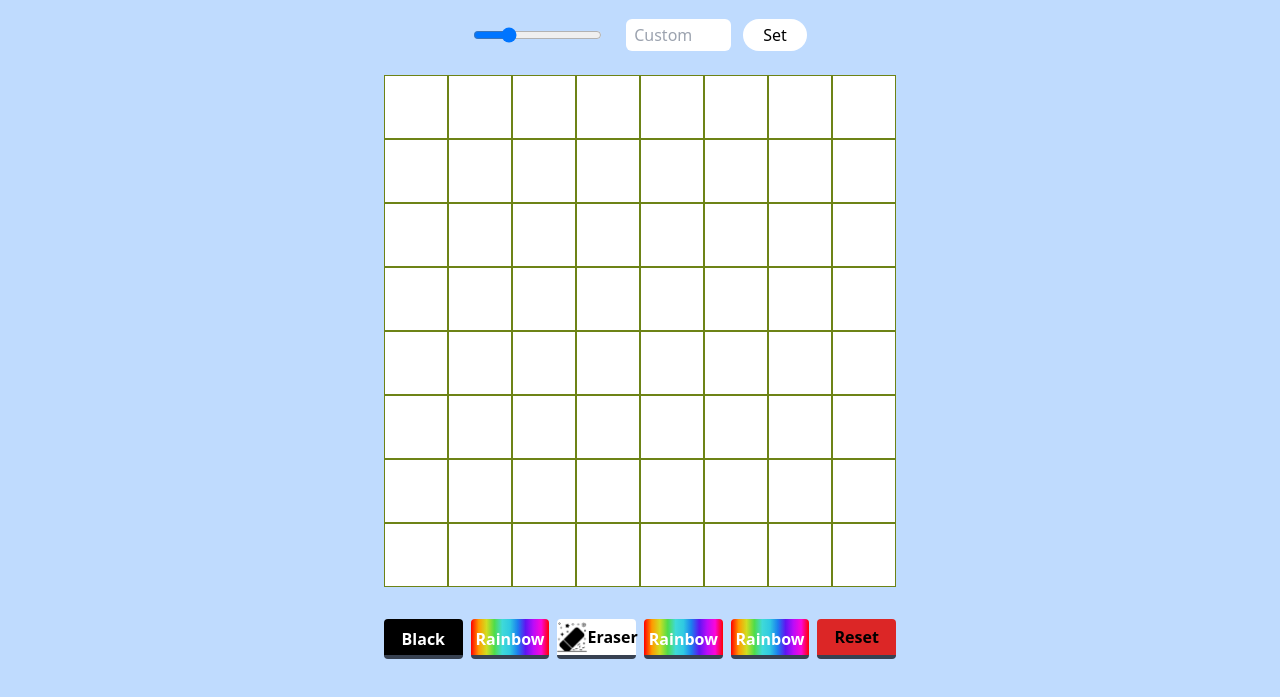
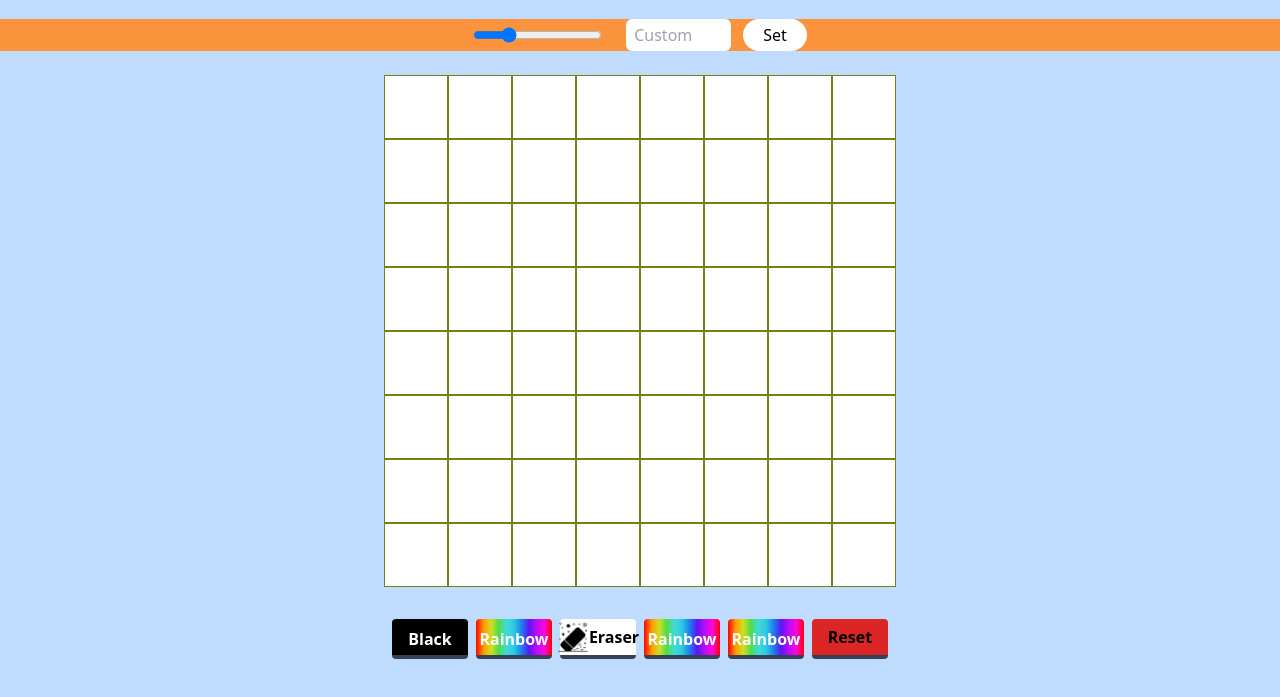
Before and after one commit to Complexlity/etch-a-sketch, a website: page index.html in a window 1280 px wide. Shown: the part 103-800 px from the top of the page. Drawn offline with nearby package versions, Linux system fonts and the light colour scheme.

Commit message:
Remove width from form controls

```diff
--- a/index.html
+++ b/index.html
@@ -12,12 +12,14 @@
     />
     <script src="main.js" defer></script>
   </head>
-  <body>
+  <body class="bg-blue-200">
     <div
-      class="flex flex-col justify-center items-center bg-blue-200 mx-auto min-w-screen min-h-screen"
+      class="flex flex-col justify-center items-center bg-blue-200 mx-auto min-h-screen"
     >
       <h1 class="text-3xl sm:text-6xl">Etch-A-Sketch</h1>
-      <div class="flex w-128 justify-center mx-auto space-x-6 my-6">
+      <div
+        class="flex w-full max-w-128 justify-center bg-orange-400 mx-auto space-x-6 my-6"
+      >
         <input
           type="range"
           name="sizing"
@@ -47,7 +49,7 @@
         class="flex flex-row flex-wrap bg-white border-1 border-black mx-auto"
       ></div>
       <div
-        class="option grid grid-cols-3 sm:flex sm:w-128 mx-auto justify-between mt-4 sm:mt-8"
+        class="option grid grid-cols-3 sm:flex sm:w-128 mx-auto justify-between mt-4 sm:mt-8 px-2"
       >
         <div
           data-color="black"
```
Also changed, not shown: css/styles.css.
